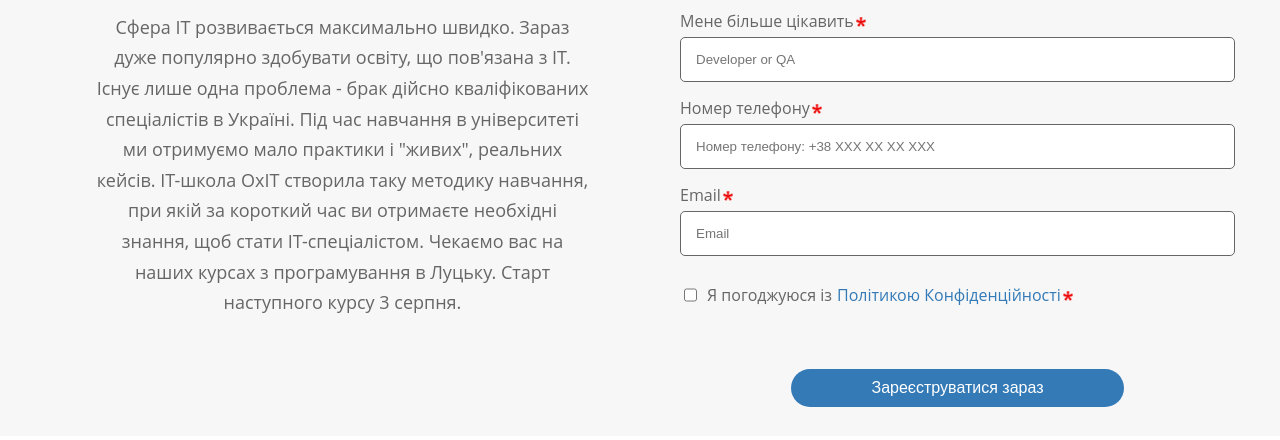
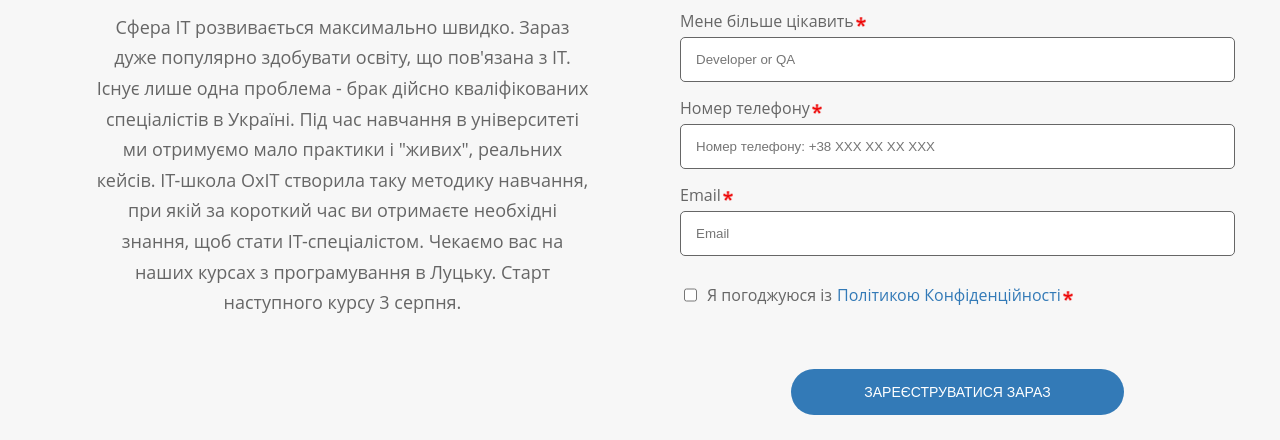
Before and after one commit to FranciscoFrank/Layout_4, a website: page index.html in a window 1280 px wide. Shown: the part 360-800 px from the top of the page. Drawn offline with nearby package versions, Linux system fonts and the light colour scheme.

Commit message:
Edits for a button on a form

```diff
--- a/index.html
+++ b/index.html
@@ -103,7 +103,7 @@
                         <label class="politic"><input type="checkbox" name="Approve" required>
                         <div class="text">Я погоджуюся із<a href="#">Політикою Конфіденційності</a><img src="images/icons/required.png"></div></label><br>
 
-                        <label><button type="submit" class="reg-button">Зареєструватися зараз</button></label>
+                        <label><button type="submit" class="reg-button">ЗАРЕЄСТРУВАТИСЯ ЗАРАЗ</button></label>
                     </form>
                 </div>
             </div>
--- a/scss/layout/_form.scss
+++ b/scss/layout/_form.scss
@@ -96,9 +96,11 @@
         }
 
         button {
-          font-size: 16px;
+          font-size: 14px;
           width: 60%;
           margin: auto;
+          border-radius: 35px;
+          padding: 15px;
           margin-bottom: 2.5%;
           margin-top: 5%;
           display: block;
```
Also changed, not shown: css/style.css.
